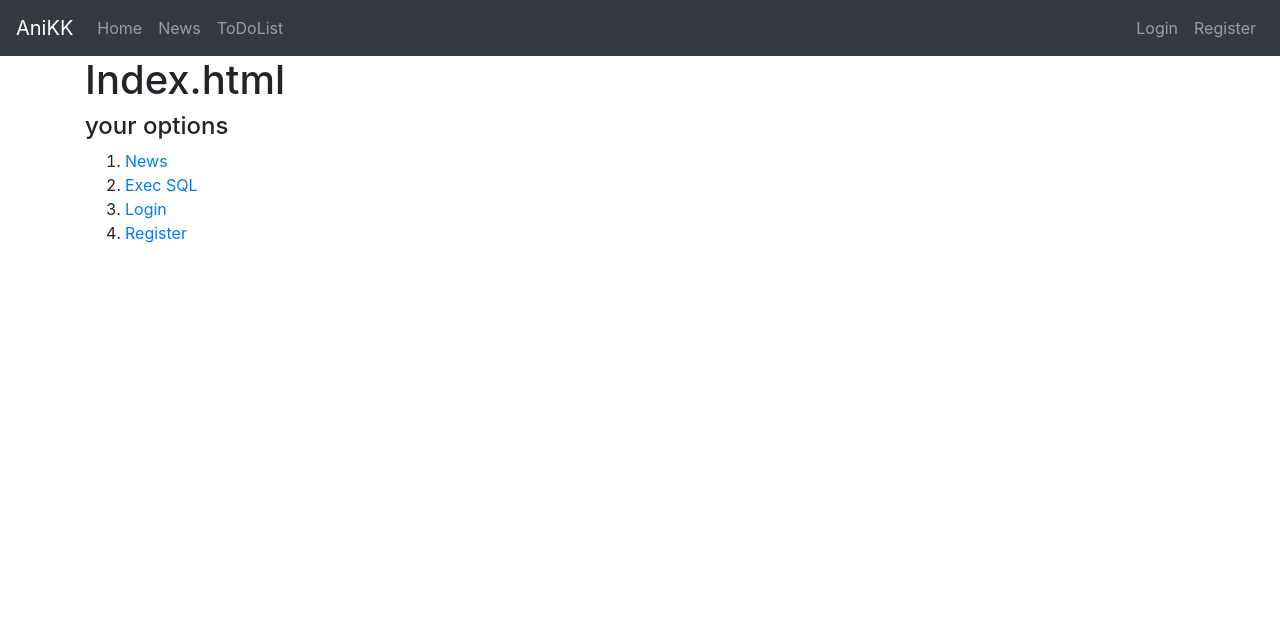
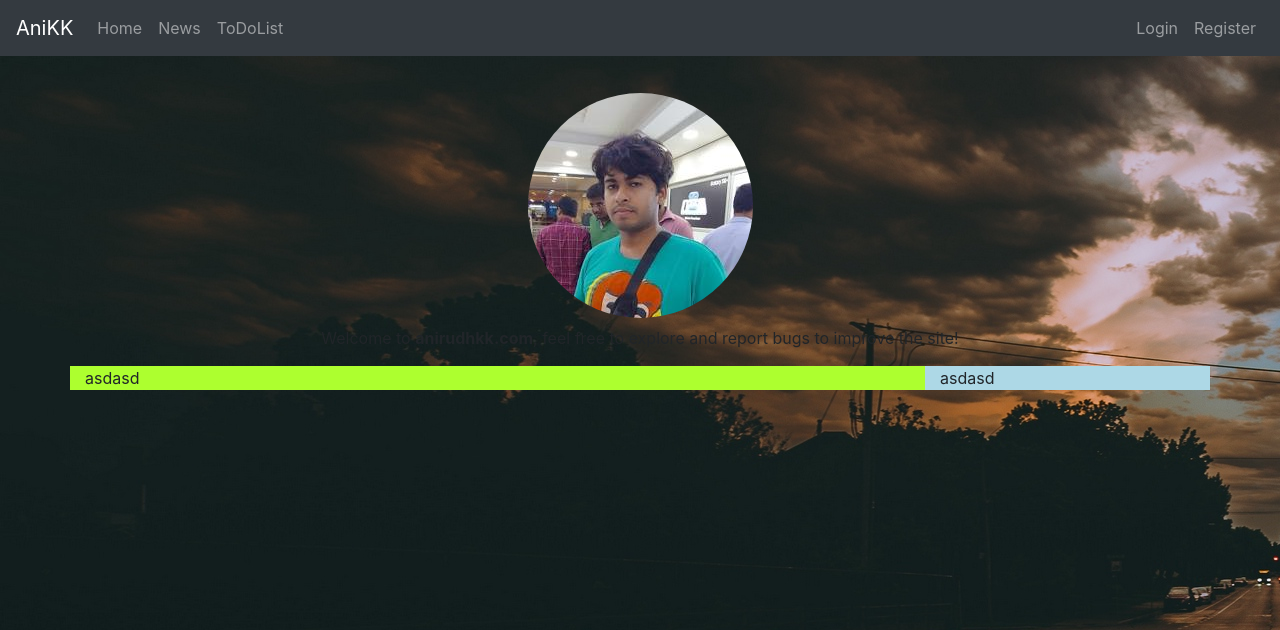
Before and after one commit to aniTheWise/flask1, a Flask app: page / in a window 1280 px wide. Shown: the top 630 px of the page. Run offline with Flask 2, Linux system fonts and the light colour scheme; some libraries are stand-ins or nearby versions.

Commit message:
commit before moving to raspbianBuster

```diff
--- a/app.py
+++ b/app.py
@@ -3,9 +3,11 @@ from flask import Flask, render_template, request, redirect, flash, url_for, req
 from flask_sqlalchemy import SQLAlchemy
 from flask_bcrypt import Bcrypt
 from flask_login import LoginManager, UserMixin, login_user, current_user, logout_user, login_required
+from PIL import Image
 #----------------------------------------------------------------------------------------
 #forms imports
 from flask_wtf import FlaskForm
+from flask_wtf.file import FileField, FileAllowed
 from wtforms import StringField, SubmitField, BooleanField, PasswordField
 from wtforms.validators import DataRequired, Length, EqualTo, ValidationError, Email
 #----------------------------------------------------------------------------------------
@@ -13,6 +15,9 @@ from wtforms.validators import DataRequired, Length, EqualTo, ValidationError, E
 from datetime import date
 from datetime import datetime
 import json
+# import secrets
+import os, string, random
+import http.client
 #----------------------------------------------------------------------------------------
 #Ani specfic imports
 import sqlite3
@@ -49,9 +54,13 @@ class User(dba.Model, UserMixin):
     email = dba.Column(dba.String(120), nullable=True)
 
     things_to_do = dba.relationship('todolist', backref='owner', lazy=True)
+    image = dba.relationship('Images', backref='owner', lazy=True)
 
     def __repr__(self):
-        return "User('{}', '{}', '{}')".format(self.username, self.email, self.things_to_do)
+        return "User('{}', '{}', '{}', '{}')".format(self.username,
+                                                     self.email,
+                                                     self.things_to_do,
+                                                     self.image)
 
 class todolist(dba.Model):
     id = dba.Column(dba.Integer, primary_key=True)
@@ -61,32 +70,17 @@ class todolist(dba.Model):
     user_id = dba.Column(dba.Integer, dba.ForeignKey('user.id'), nullable=False)
 
     def __repr__(self):
-        return "todolist(thingtodo='{}', user_id='{}'".format(self.thingtodo, self.user_id)
+        return "todolist(thingtodo='{}', user_id='{}'".format(self.thingtodo,
+                                                              self.user_id)
 
-class UpdateAccountForm(FlaskForm):
-    username = StringField('Username',
-                            validators=[DataRequired(), Length(min=2, max=20)])
+class Images(dba.Model):
+    id = dba.Column(dba.Integer, primary_key=True)
+    picture_file = dba.Column(dba.String(20), nullable=True, default="default.jpg")
+    user_id = dba.Column(dba.Integer, dba.ForeignKey('user.id'), nullable=False)
 
-    email = StringField('Email',
-                         validators=[Email(), Length(min=7, max=120)])
-
-    submit = SubmitField('Update')
-
-    def validate_username(self, username):
-        if username.data == current_user.username:
-            pass
-        else:
-            user = User.query.filter_by(username=username.data).first()
-            if user:
-                raise ValidationError('Username is already taken! Please try another.')
-
-    def validate_email(self, email):
-        if email.data == current_user.email:
-            pass
-        else:
-            user = User.query.filter_by(email=email.data).first()
-            if user:
-                raise ValidationError('Email is already taken! Please try another.')
+    def __repr__(self):
+        return "Images(picture_file='{}', user_id='{}')".format(self.picture_file,
+                                                                self.user_id)
 
 #----------------------------------------------------------------------------------------
 
@@ -141,6 +135,9 @@ class UpdateAccountForm(FlaskForm):
     email = StringField('Email',
                          validators=[Email()])
 
+    picture = FileField('Update Profile Picture',
+                        validators=[FileAllowed(['jpg', 'png'])])
+
     submit = SubmitField('Update')
 
     def validate_username(self, username):
@@ -158,7 +155,6 @@ class UpdateAccountForm(FlaskForm):
             user = User.query.filter_by(email=email.data).first()
             if user:
                 raise ValidationError('Email is already taken! Please try another.')
-
 
 #----------------------------------------------------------------------------------------
 
@@ -257,7 +253,11 @@ def getnews(in_type):
                                             second=int(n[17:19]))
 
 
-    return render_template('getnews.html', news=enumerate(all_articles['articles']))
+    return render_template('getnews.html',
+                            news=enumerate(all_articles['articles']),
+                            num_art=len(all_articles['articles']),
+                            title="World News"
+    )
 
 @app.route('/register', methods=['POST', 'GET'])
 def register():
@@ -302,12 +302,36 @@ def logout():
 
 
 
+def save_picture(form_picture):
+    random_hex = ''.join([random.choice(string.ascii_lowercase) for x in range(8)])
+    # random_hex = secrets.token_hex(8)
+    # f_name, f_ext = os.path.splitext(form_picture.filename)
+    _, f_ext = os.path.splitext(form_picture.filename)
+    picture_fn =  random_hex + f_ext
+    picture_path = os.path.join(app.root_path, 'static/profile_pics', picture_fn)
+
+    #Pillow module image resizing
+    output_size = (225,225)
+    i = Image.open(form_picture)
+    i.thumbnail(output_size)
+    i.save(picture_path)
+    # form_picture.save(picture_path)
+
+    return picture_fn
+
+
 @app.route('/account', methods=["GET", "POST"])
 @login_required
 def account():
     form = UpdateAccountForm()
     #if form is submitted (POST stuff)
     if form.validate_on_submit():
+
+        if form.picture.data:
+            picture_file = save_picture(form.picture.data)
+            image_file = Images.query.filter_by(user_id=current_user.id).first()
+            image_file.picture_file = picture_file
+
         current_user.username = form.username.data
         current_user.email = form.email.data
         dba.session.commit()
@@ -316,10 +340,14 @@ def account():
     elif request.method == "GET":
         form.username.data = current_user.username
         form.email.data = current_user.email
+    image_file = url_for('static',
+                         filename='profile_pics/' +
+                         Images.query.filter_by(user_id=current_user.id).first()
+                         .picture_file)
     #
-    # image_file = url_for('static', filen_name='profile_pics/'+current_user.username+'.jpg')
+    # image_file = url_for('static', filename='profile_pics/'+current_user.username+'.jpg')
     #
-    image_file = url_for('static', filename='profile_pics/default.jpg')
+    # image_file = url_for('static', filename='profile_pics/default.jpg')
     #
     return render_template('account.html', image_file=image_file, form=form)
 
@@ -343,6 +371,44 @@ def todo():
     return render_template('todo.html',
                             title=current_user.username +"'s To-Do List",
                             todo_list=todo_list, form=form)
+
+
+
+
+@app.route('/cb_sportradar')
+def cb_sportradar():
+
+    # import http.client
+    # api key for api.sportradar.us
+    # username: AniAni
+    # reg email: kingoftennis94...
+    # reg app: flask1
+
+    # tennis_t2_api_key = 'fkbtucsybrvwj7rg76pnvkp5'
+
+    tennis_t2_api_key = 'fkbtucsybrvwj7rg76pnvkp5'
+
+    conn = http.client.HTTPSConnection("api.sportradar.us")
+    conn.request("GET", "/tennis-{access_level}{version}/{language_code}/schedules/{year}-{month}-{day}/results.{format}?api_key={tennis_t2_api_key}".format(
+        access_level="t",	#Production (p) or Trial (t).
+        version="2",	        #Whole number (Current Version: 2).
+        language_code="en",	#List of Supported Locales
+        year="2019",	        #Year in 4 digit format (YYYY).
+        month="10",	        #Month in 2 digit format (MM).
+        day="01",	            #Day of the month in 2 digit format (DD).
+        # live="",        	#Optional: In place of the date, substitute live for the current live results.
+        format="json",	        #xml or json.
+        tennis_t2_api_key = 'fkbtucsybrvwj7rg76pnvkp5'
+    ))
+
+    res = conn.getresponse()
+    data = res.read()
+
+    print(data.decode("utf-8"))
+
+    return data.decode("utf-8")
+
+
 #----------------------------------------------------------------------------------------
 
 #app run
--- /dev/null
+++ b/static/index.css
@@ -0,0 +1,13 @@
+body{
+  background-image : url("LandingPageWallpaper1.jpg");
+}
+.col-md-9{
+  background-color: greenyellow
+}
+.col-md-3{
+  background-color: lightblue;
+}
+#a{
+  /* background-color: pink; */
+  text-align: center;
+}
--- a/templates/base.html
+++ b/templates/base.html
@@ -5,6 +5,12 @@
     <meta charset="UTF-8">
     <meta name="viewport" content="width=device-width, initial-scale=1.0">
     <meta http-equiv="X-UA-Compatible" content="ie=edge">
+    {% if request.endpoint == 'index' %}
+        <link rel="stylesheet" href="{{ url_for('static', filename='index.css') }}" >
+    {% else %}
+        <link rel="stylesheet" href="{{ url_for('static', filename='main.css') }}" >
+    {% endif %}
+
     {% if title %}
         <title>Ani App - {{ title }}</title>
     {% else %}
@@ -12,7 +18,7 @@
     {% endif %}
 </head>
 <body>
-    <nav class="navbar navbar-expand navbar-dark bg-dark">
+    <nav class="navbar navbar-expand navbar-dark bg-dark fixed-top">
         <a class="navbar-brand" href="#">AniKK</a>
         <button class="navbar-toggler" type="button" data-toggle="collapse" data-target="#navbarNav" aria-controls="navbarNav" aria-expanded="false" aria-label="Toggle navigation">
             <span class="navbar-toggler-icon"></span>
@@ -37,7 +43,10 @@
                 {% endif %}
               </div>
     </nav>
-    <div class="container ">
+    <div class="container">
+        <div style="margin-top: 85px">
+
+        </div>
         {% if title %}
             <h1>{{ title }}</h1>
         {% endif %}
@@ -50,8 +59,10 @@
                 {% endfor %}
             {% endif %}
         {% endwith %}
-        {% block content %}{% endblock %}
+
+        {% block content %}{% endblock content%}
     </div>
+
 
 
     <script src="https://code.jquery.com/jquery-3.3.1.slim.min.js" integrity="sha384-q8i/X+965DzO0rT7abK41JStQIAqVgRVzpbzo5smXKp4YfRvH+8abtTE1Pi6jizo" crossorigin="anonymous"></script>
--- a/templates/index.html
+++ b/templates/index.html
@@ -1,13 +1,29 @@
 {% extends 'base.html' %}
 
 {% block content %}
-    <h1>Index.html</h1>
-    <h4>your options</h4>
-    <ol>
-        <li><a href="/getnews/top_headlines">News</a></li>
-        <li><a href="/sqlinput">Exec SQL</a></li>
-        <li><a href="{{ url_for('login') }}">Login</a></li>
-        <li><a href="{{ url_for('register') }}">Register</a></li>
+<div class="row">
+  <div class="col" id="a">
+    <div>
+      <img  src="/static/profile_pics/jkxspzbn.jpg"
+            alt="creator_pic"
+            id="a1"
+            class="rounded-circle mx-auto d-block m-2">
+      <p>
+        Welcome to <strong>anirudhkk.com</strong>, feel free to explore and report bugs to improve the site!
+      </p>
+    </div>
+  </div>
+</div>
+<div class="row">
+  <div class="col-md-9">
+    asdasd
+  </div>
+  <div class="col-md-3">
+    asdasd
+  </div>
+</div>
 
-    </ol>
+<div class="rounded-circle">
+</div>
+
 {% endblock content %}
--- a/templates/todo.html
+++ b/templates/todo.html
@@ -32,7 +32,7 @@
                 </span>
 
                 <span class="float-right">
-                    <a href="" class="btn btn-outline-info">Delete</a>
+                    <a href="{{ url_for('delete_todo', todo_id=i.id') }}" class="btn btn-outline-info">Delete</a>
                 </span>
 
             </li>
```
Also changed, not shown: static/main.css (added, +8 -0 lines), templates/account.html (+12 -2 lines), templates/getnews.html (+2 -5 lines), site.db, static/LandingPageWallpaper1.jpg (added), static/profile_pics/brposwve.jpg (added), static/profile_pics/jkxspzbn.jpg (added), static/profile_pics/xebagems.jpg (added).
